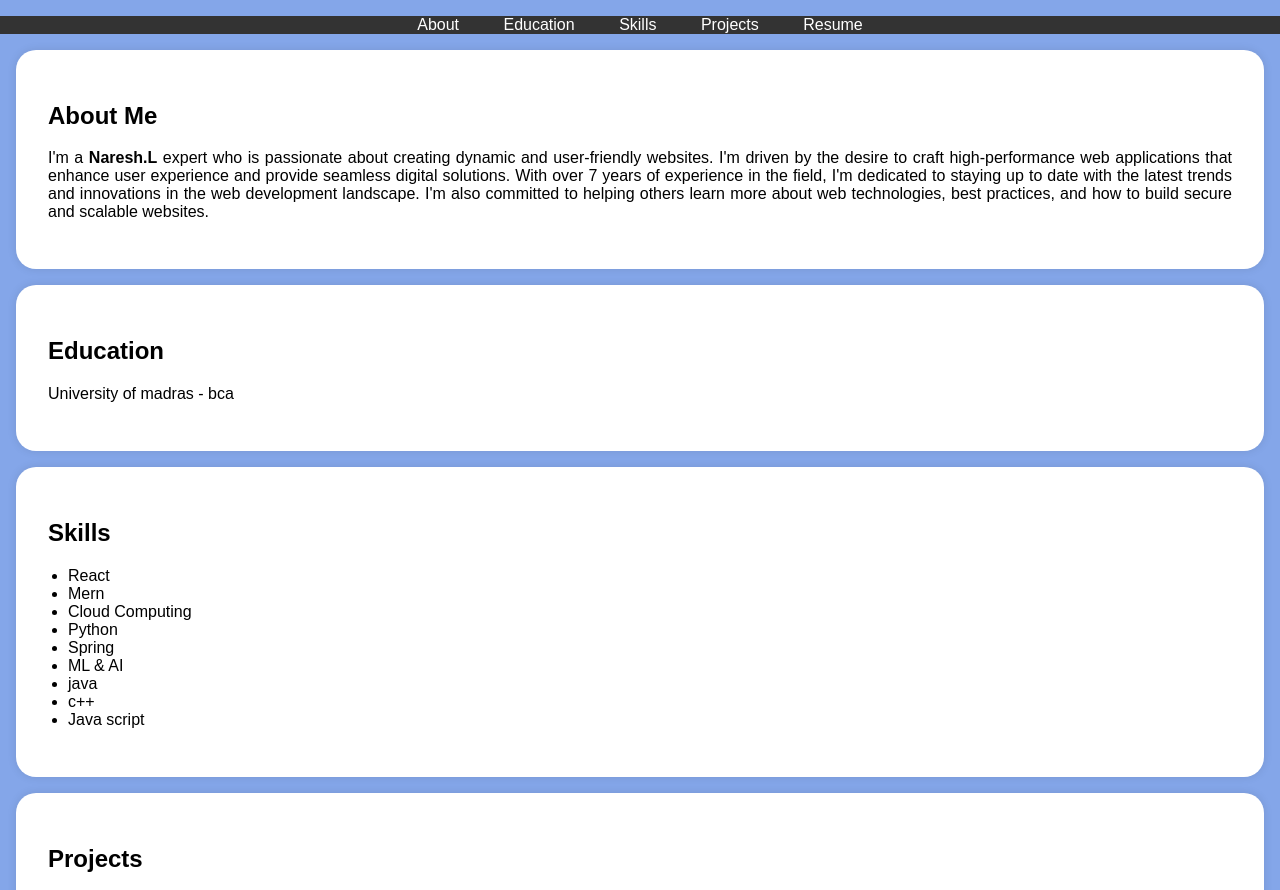
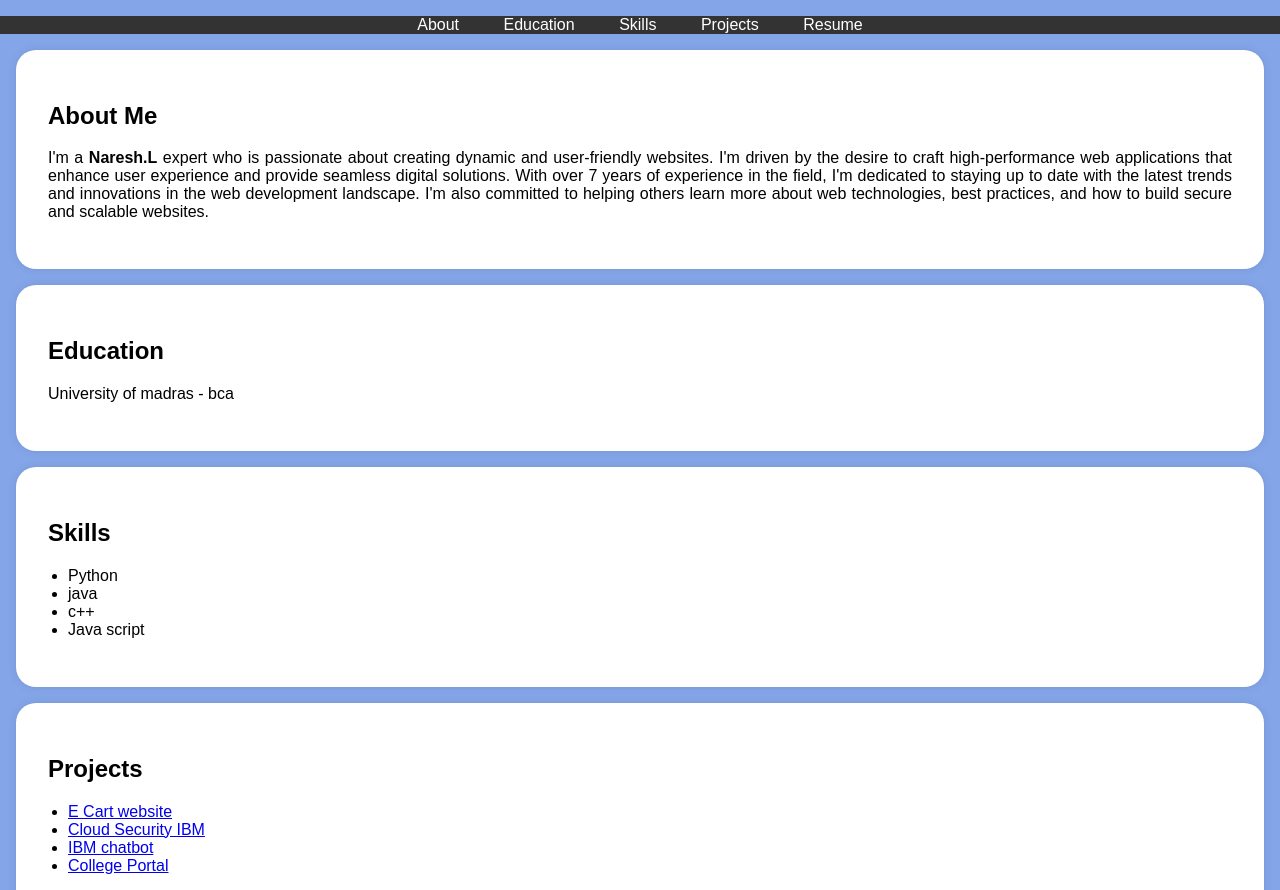
Before and after one commit to nareshnaruto17/digital-portfolio, a plain HTML site: page index.html in a window 1280 px wide. Shown: the part 197-1087 px from the top of the page. Drawn offline with Linux system fonts and the light colour scheme.

Commit message:
Update index.html

```diff
--- a/index.html
+++ b/index.html
@@ -138,12 +138,7 @@
         <div class="section-content">
             <h2>Skills</h2>
             <ul>
-                <li>React</li>
-                <li>Mern</li>
-                <li>Cloud Computing</li>
                 <li>Python</li>
-                <li>Spring</li>
-                <li>ML & AI</li>
                 <li>java</li>
                 <li>c++</li>
                 <li>Java script</li>
```
